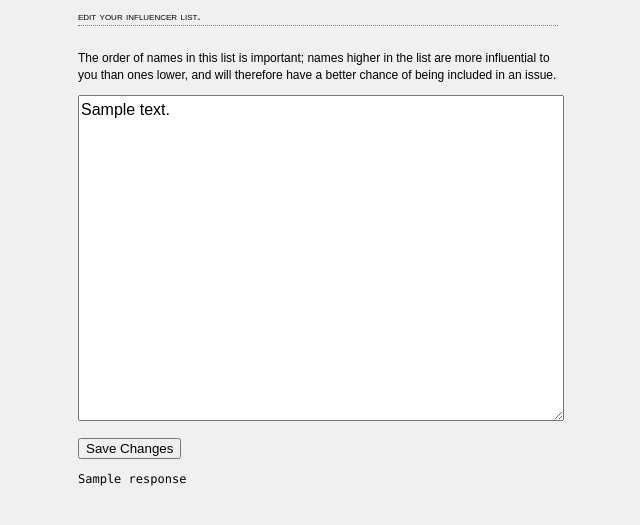
After one commit to toolness/daily-edition, a Django app: template daily_edition/templates/daily_edition/edit_list.html in a window 1280 px wide. The commit adds this page. Shown: the top 525 px of the page, without its empty margins (322-962 px from the left). Run offline with Django 3.2, Linux system fonts and the light colour scheme; the template is opened without the code that fills it: most values are stand-ins (such as "Sample title", 1, 10 or a date in 2020).

Commit message:
Added an interface to allow you to easily edit your influencer list.

```diff
--- /dev/null
+++ b/daily_edition/templates/daily_edition/edit_list.html
@@ -0,0 +1,32 @@
+{% extends "base.html" %}
+{% block head %}
+<style>
+textarea {
+  width: 100%;
+  height: 20em;
+  font-family: inherit;
+  font-size: 12pt;
+  line-height: 1.5em;
+}
+
+div.response {
+  padding-top: 1em;
+  font-family: Monaco, "Lucida Console", monospace;
+}
+</style>
+{% endblock %}
+{% block title %}Edit Your Influencer List{% endblock %}
+{% block header %}Edit Your Influencer List.{% endblock %}
+{% block content %}
+<p>The order of names in this list is important; names higher in the list are more influential to you than ones lower, and will therefore have a better chance of being included in an issue.</p>
+<form method="POST">
+{% csrf_token %}
+<p>
+<textarea name="text">{{ text }}</textarea>
+</p>
+<input type="submit" value="Save Changes"/>
+</form>
+<div class="response">
+{{ response }}
+</div>
+{% endblock %}
--- a/daily_edition/templates/daily_edition/publish_edition.html
+++ b/daily_edition/templates/daily_edition/publish_edition.html
@@ -11,6 +11,7 @@ div.response {
 {% block header %}Publish A New Daily Edition.{% endblock %}
 {% block content %}
 <p>You can read the <a href="{% url latest-edition %}">latest edition</a> or publish a new one here.</p>
+<p>You can also edit your <a href="{% url edit-list %}">influencer list</a>.</p>
 <form method="POST">
 {% csrf_token %}
 <p>
--- a/daily_edition/urls.py
+++ b/daily_edition/urls.py
@@ -2,6 +2,8 @@ from django.conf.urls.defaults import patterns, include, url
 
 urlpatterns = patterns('',
     url(r'^$', 'daily_edition.views.publish_edition'),
+    url(r'^edit/', 'daily_edition.views.edit_list',
+        name='edit-list'),
     url(r'^issue/latest/$', 'daily_edition.views.edition',
         name='latest-edition'),
     url(r'^issue/(?P<issue>\d+)/$', 'daily_edition.views.edition'),
```
Also changed, not shown: daily_edition/views.py (+28 -1 lines).
